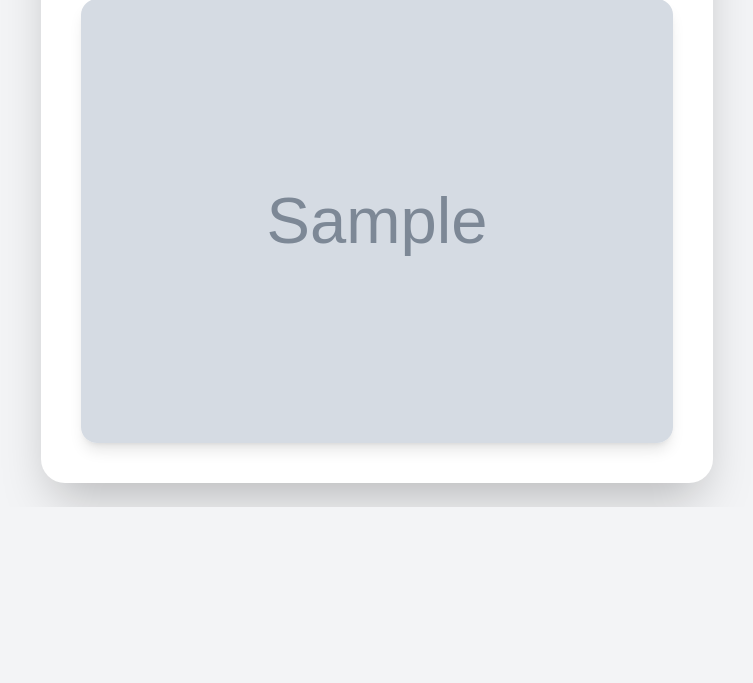
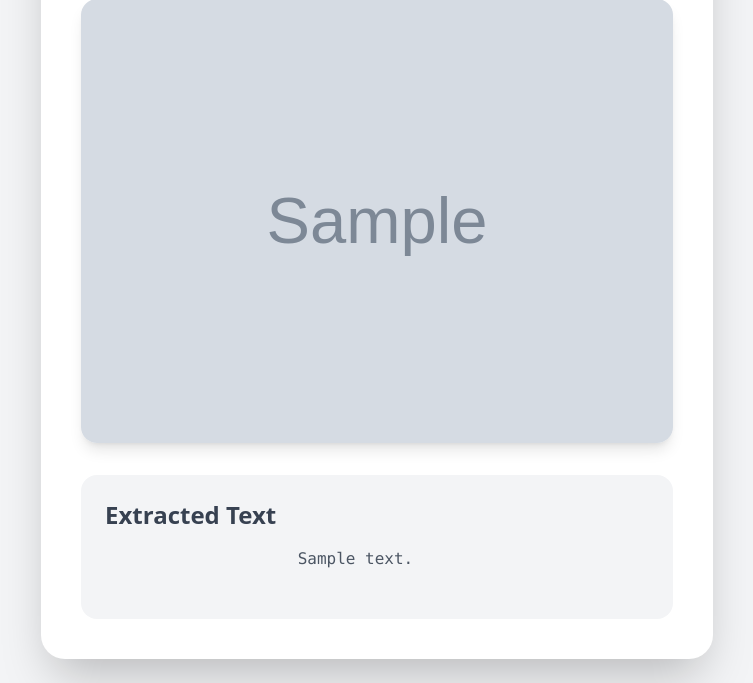
Before and after one commit to ubaidjavaid1002/graph-accessibility-tool, a Django app: template graphs/templates/graphs/home.html in a window 1280 px wide. Shown: the part 359-1042 px from the top of the page, without its empty margins (263-1016 px from the left). Before the commit the page ends 866 px from the top, so only its background shows below. Run offline with Django 5.2, Linux system fonts and the light colour scheme; tables that the repository leaves empty hold one stand-in row (values such as "Sample post"); the template is opened without the code that fills it: values that come from a table or form of the project are taken from there, most other values are stand-ins (such as "Sample title", 1, 10 or a date in 2020); grey boxes marked "Sample" are stand-in pictures; some libraries are stand-ins or nearby versions.

Commit message:
implemented OCR text extraction

```diff
--- a/graphs/templates/graphs/home.html
+++ b/graphs/templates/graphs/home.html
@@ -53,6 +53,22 @@
 
         {% endif %}
 
+        {% if extracted_text %}
+
+            <div class="mt-8 bg-gray-100 rounded-2xl p-6">
+
+                <h2 class="text-2xl font-bold text-gray-700 mb-4">
+                    Extracted Text
+                </h2>
+
+                <pre class="whitespace-pre-wrap text-gray-600">
+                    {{ extracted_text }}
+                </pre>
+
+            </div>
+
+        {% endif %}
+
     </div>
 
 </body>
```
Also changed, not shown: graphs/views.py (+12 -1 lines).
